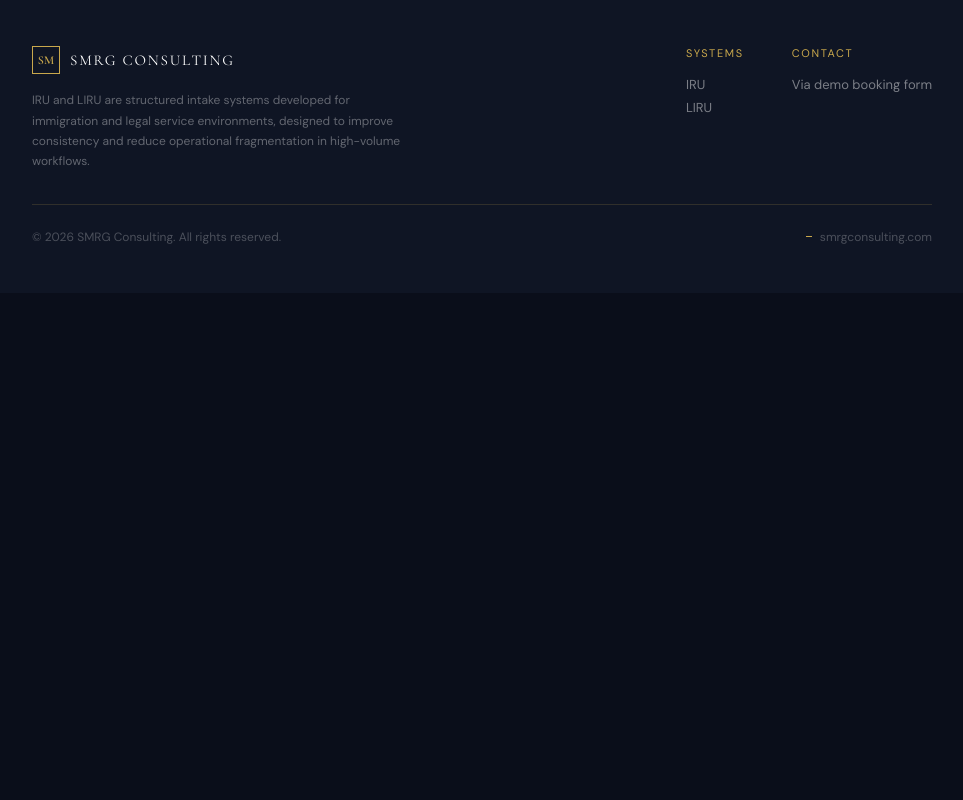
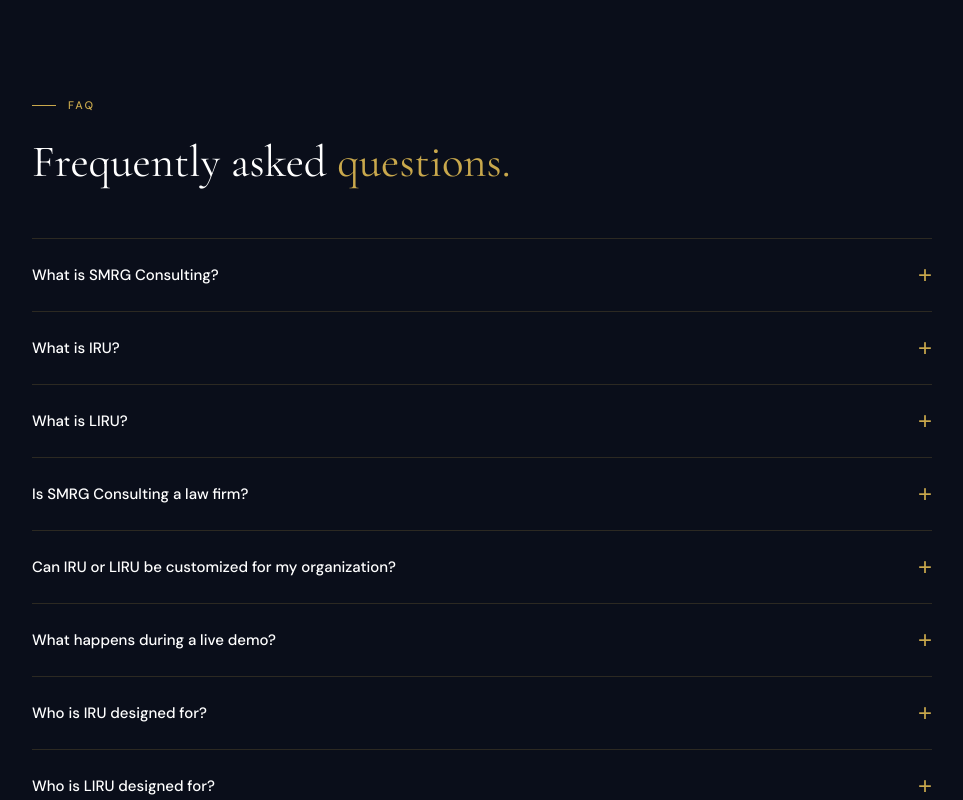
Before and after one commit to nycformassist/smrg-consulting, a React (Vite) app: page / in a window 1280 px wide. Shown: the part 5900-6700 px from the top of the page, without its empty margins (158-1121 px from the left). Before the commit the page ends 6193 px from the top, so only its background shows below. Built offline with nearby package versions, Linux system fonts and the light colour scheme; the HTML template or start-up script is replaced by a standard one.

Commit message:
Add files via upload

```diff
--- a/src/App.tsx
+++ b/src/App.tsx
@@ -728,6 +728,56 @@ function BookingSection() {
   );
 }
 
+
+function FAQSection() {
+  const [open, setOpen] = useState<number | null>(null);
+  const faqs = [
+    ["What is SMRG Consulting?", "SMRG Consulting develops and deploys structured intake systems — IRU and LIRU — for high-volume immigration and legal service environments. These are fixed, standardized systems, not custom-built software per organization."],
+    ["What is IRU?", "IRU (Immigration Readiness Utility) structures frontline intake for nonprofits, volunteer intake teams, and community-based immigration support networks. It captures intake information consistently, identifies readiness signals, and reduces fragmentation across volunteers."],
+    ["What is LIRU?", "LIRU (Legal Intake Readiness Utility) standardizes legal intake before attorney review for immigration attorneys, legal aid clinics, and law firm intake teams. It reduces incomplete submissions and improves case readiness."],
+    ["Is SMRG Consulting a law firm?", "No. SMRG Consulting is not a law firm and does not provide legal advice or legal representation. We provide structured intake systems and workflow tools for immigration service organizations and legal intake teams."],
+    ["Can IRU or LIRU be customized for my organization?", "No. IRU and LIRU are intentionally standardized systems. We do not rebuild or customize workflows per client. Organizations adopt the system as deployed — ensuring faster deployment, lower overhead, and consistent intake quality."],
+    ["What happens during a live demo?", "A live demo is a structured walkthrough of IRU or LIRU mapped to your organization's real intake process. It is not a recorded video or sales presentation — it is a fit and workflow evaluation to determine deployment readiness."],
+    ["Who is IRU designed for?", "IRU is designed for nonprofit intake teams, volunteer coordination systems, and community immigration support organizations that process intake at scale daily."],
+    ["Who is LIRU designed for?", "LIRU is designed for immigration attorneys, legal intake departments, and legal aid organizations that need to standardize client intake before attorney review."],
+  ];
+  return (
+    <section id="faq" style={{ background: "#0a0e1a", padding: "100px 2rem", borderTop: "1px solid rgba(201,168,76,0.18)" }}>
+      <div style={{ maxWidth: "900px", margin: "0 auto" }}>
+        <div style={{ display: "flex", alignItems: "center", gap: "12px", marginBottom: "1.5rem" }}>
+          <div style={{ width: "24px", height: "1px", background: "#c9a84c" }} />
+          <span style={{ color: "#c9a84c", fontFamily: "'DM Sans', sans-serif", fontSize: "11px", letterSpacing: "0.2em", fontWeight: 500, textTransform: "uppercase" as const }}>FAQ</span>
+        </div>
+        <h2 style={{ fontFamily: "'Cormorant Garamond', serif", fontSize: "clamp(1.8rem, 3.5vw, 2.8rem)", fontWeight: 400, color: "#fff", margin: "0 0 3rem", lineHeight: 1.2 }}>
+          Frequently asked <span style={{ color: "#c9a84c" }}>questions.</span>
+        </h2>
+        <div>
+          {faqs.map(([q, a], i) => (
+            <div key={i} style={{ borderTop: "1px solid rgba(201,168,76,0.18)", padding: "0" }}>
+              <button
+                onClick={() => setOpen(open === i ? null : i)}
+                style={{
+                  width: "100%", textAlign: "left", background: "transparent", border: "none",
+                  padding: "1.5rem 0", cursor: "pointer",
+                  display: "flex", justifyContent: "space-between", alignItems: "center", gap: "1rem",
+                }}>
+                <span style={{ fontFamily: "'DM Sans', sans-serif", fontSize: "15px", fontWeight: 500, color: "#fff", lineHeight: 1.4 }}>{q}</span>
+                <span style={{ color: "#c9a84c", fontSize: "1.5rem", flexShrink: 0, lineHeight: 1, transform: open === i ? "rotate(45deg)" : "none", transition: "transform 0.2s" }}>+</span>
+              </button>
+              {open === i && (
+                <p style={{ fontFamily: "'DM Sans', sans-serif", fontSize: "14px", color: "rgba(255,255,255,0.6)", lineHeight: 1.8, margin: "0 0 1.5rem", maxWidth: "720px" }}>
+                  {a}
+                </p>
+              )}
+            </div>
+          ))}
+          <div style={{ borderTop: "1px solid rgba(201,168,76,0.18)" }} />
+        </div>
+      </div>
+    </section>
+  );
+}
+
 function Footer() {
   return (
     <footer style={{
@@ -788,6 +838,7 @@ export default function App() {
       <WhyLive />
       <WhoThisIsFor />
       <BookingSection />
+      <FAQSection />
       <Footer />
     </div>
   );
```
